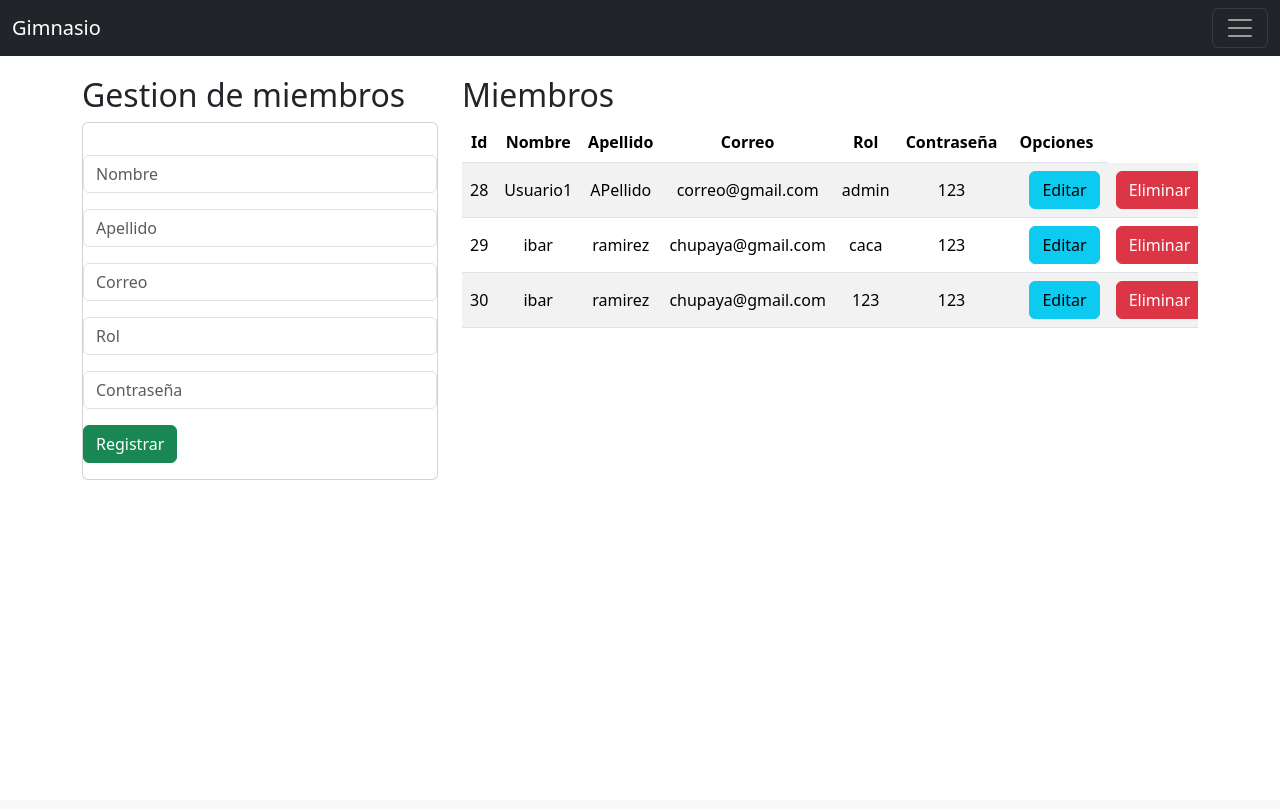
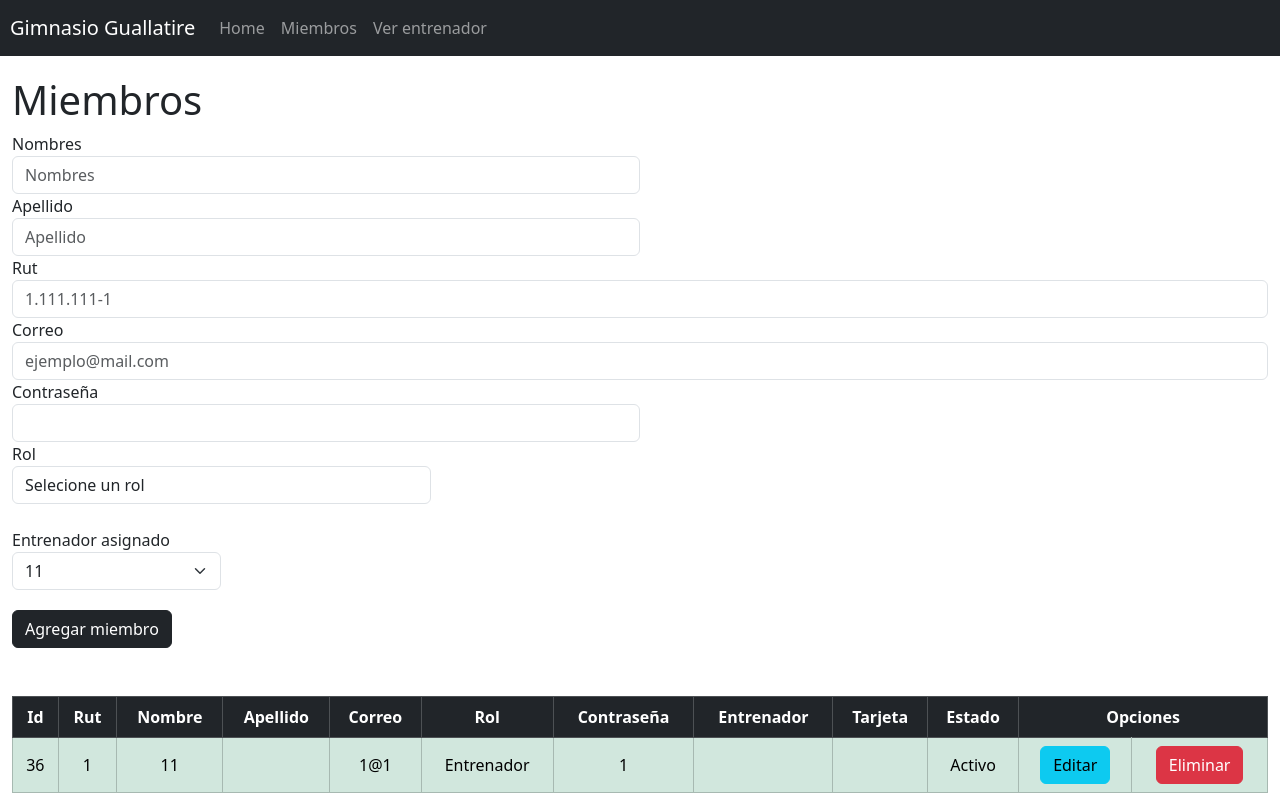
Before and after one commit to CHOP4NCHO/GuallatireGYM, a Django app: page /gestionarMiembros/ in a window 1280 px wide. Before the commit the page ends 480 px from the top, so only its background shows below. Run offline with Django 4.2, Linux system fonts and the light colour scheme; data comes from the database, SQL or seed files in the repository.

Commit message:
Modificaciones LISTO PARA EDITAR

```diff
--- a/Files/Aplicaciones/proyectoGym/templates/base.html
+++ b/Files/Aplicaciones/proyectoGym/templates/base.html
@@ -10,24 +10,28 @@
     <title>Miembros</title>
 </head>
 <body>
-    <nav class="navbar navbar-dark bg-dark">
-        <br>
-        <div class="container-fluid">
-        <a class="navbar-brand" href="#">Gimnasio</a>
-        <button class="navbar-toggler" type="button" data-bs-toggle="collapse" data-bs-target="#navbarNavAltMarkup" aria-controls="navbarNavAltMarkup" aria-expanded="false" aria-label="Toggle navigation">
-            <span class="navbar-toggler-icon"></span>
+    <nav class="navbar navbar-expand-lg navbar-dark bg-dark">
+        <a style="margin-left:10px;"class="navbar-brand" href="#">Gimnasio Guallatire</a>
+        <button class="navbar-toggler" type="button" data-toggle="collapse" data-target="#navbarSupportedContent" aria-controls="navbarSupportedContent" aria-expanded="false" aria-label="Toggle navigation">
+          <span class="navbar-toggler-icon"></span>
         </button>
-        <div class="collapse navbar-collapse" id="navbarNavAltMarkup">
-            <div class="navbar-nav">
-            <a class="nav-link active" aria-current="page" href="#">Ver planes</a>
-            <a class="nav-link active" aria-current="page" href="#">Ver planes</a>
-
-            </div>
+        <div class="collapse navbar-collapse" id="navbarSupportedContent">
+          <ul class="navbar-nav mr-auto">
+            <li class="nav-item active">
+              <a class="nav-link" href="#">Home</a>
+            </li>
+            <li class="nav-item">
+              <a class="nav-link" href="/gestionarMiembros/">Miembros</a>
+            </li>
+            <li class="nav-item dropdown">
+              <a class="nav-link " href="#" id="navbarDropdown" role="button" data-toggle="dropdown" aria-haspopup="true" aria-expanded="false">
+              Ver entrenador
+            </a>
+            </li>
+          </ul>
         </div>
-        </div>
-    </nav>
-
-    <div class="container" style="margin-top:20px;">
+      </nav>
+    <div class="container-fluid" style="margin-top:20px;">
     {% block body %}
     {% endblock %}
     </div>
--- a/Files/Aplicaciones/proyectoGym/templates/gestionMiembros.html
+++ b/Files/Aplicaciones/proyectoGym/templates/gestionMiembros.html
@@ -1,73 +1,101 @@
-{% extends "./base.html"%}
-{% block title%} Gestion de miembros {%endblock%}
-
+{% extends "./base.html" %}
+{% block title%} Gestion de miembros {% endblock %}
+<link rel="stylesheet" href="../static/css/gestionMiembro.css">
 {% block body %}
-<div class ="row">
-    <div class = "col-sm-12 col-md-6 col-lg-4 col-xl-4">
-        {% if messages %}
-        {% for message in messages %}
-        <div class="alert alert-success alert-dismissible">
-            <button type = "button" class="btn-close" aria-label="Close"data-dismiss="alert">&times;</button>
-            <strong class="text-dark">{{message}}</strong>
+<div class="d-inline-block">
+    <h1>Miembros</h1>
 </div>
-        {% endfor %}
-        {% endif %}
-        <h2>Gestion de miembros</h2>
-        <div class ="card">
-            <div class ="card-body"></div>
-            <form action="/registrarUsuario/" method="POST">{% csrf_token %}
-                <div class="mb-3">
-                    <input type="text" name="nombre" class ="form-control" placeholder="Nombre">
+<form action="/registrarUsuario/" method="POST"> {%csrf_token%}
+    <div class="form-row">
+      <div class="form-group col-md-6">
+        <label>Nombres</label>
+        <input type="text" class="form-control" name="nombre" placeholder="Nombres">
       </div>
-                <div class="mb-3">
-                    <input type="text" name="apellido" class="form-control" placeholder="Apellido">
+      <div class="form-group col-md-6">
+        <label>Apellido</label>
+        <input type="text" class="form-control" name="apellido"placeholder="Apellido">
       </div>
-                <div class="mb-3">
-                    <input type="email" name="correo" class="form-control" placeholder="Correo">
     </div>
-                <div class="mb-3">
-                    <input type="text" name="rol"class="form-control" placeholder="Rol">
+    <div class="form-group">
+      <label for="inputAddress">Rut</label>
+      <input type="text" class="form-control"name="rut" placeholder="1.111.111-1">
     </div>
-                <div class="mb-3">
-                    <input type="password" name="contraseña" class="form-control" placeholder="Contraseña">
+    <div class="form-group">
+      <label for="inputAddress2">Correo</label>
+      <input type="email" class="form-control" name="correo" placeholder="ejemplo@mail.com">
     </div>
-                <div class="mb-3">
-                    <button type="submit" class="btn btn-success btn-block ">Registrar</button>
+    <div class="form-row">
+      <div class="form-group col-md-6">
+        <label for="inputCity">Contraseña</label>
+        <input type="" class="form-control" name="contraseña">
+      </div>
+      <div class="form-group col-md-4">
+        <label for="inputState">Rol</label>
+        <select name="rol" class="form-control">
+          <option selected>Selecione un rol</option>
+          <option value ="Cliente">Cliente</option>
+          <option value ="Entrenador">Entrenador</option>
+        </select>
+      </div>
+      <br>
+      <div class="form-group col-md-2">
+        <label>Entrenador asignado</label>
+        <select name="entrenador" id="entrenador" class="form-select">
+        {%for i in Entrenadores%}
+        <option value="cualquiera">{{i.nombre}}</option>
+        {%endfor%}
+        </select>
+        <button type="submit" class="btn btn-dark" style="margin-top:20px;">Agregar miembro</button><br><br><br>
+      </div>
     </div>
   </form>
-        </div>
-    </div>
-    <div class = "col-sm-12 col-md-6 col-lg-8 col-xl-8">
-        <h2>Miembros</h2>
+<div class="d-xxl-flex justify-content-center">
+    <div class = "col-xl-12 col-xl-6 col-xl-8 col-xl-8">
         <div class ="table-responsive">
-            <table class="table table-striped">
-                <thead>
+            <table class="table table-bordered">
+                <thead class="table-dark">
                     <tr>
                         <th>Id</th>
+                        <th>Rut</th>
                         <th>Nombre</th>
                         <th>Apellido</th>
                         <th>Correo</th>
                         <th>Rol</th>
                         <th>Contraseña</th>
+                        <th>Entrenador</th>
+                        <th>Tarjeta</th>
+                        <th>Estado</th>
                         <th colspan="2">Opciones</th>
                     </tr>
                 </thead>
                 <tbody>
-                    {% for u in Usuarios %}
-                    <tr>
+                    {%for u in Usuarios%}
+                    {%if u.activo%}
+                    <tr class="table-success">
+                    {%else%}
+                    <tr class="table-danger">
+                    {%endif%}
                         <td>{{u.idUsuario}}</td>
+                        <td>{{u.rut}}</td>
                         <td>{{u.nombre}}</td>
-                        <td>{{u.apelllido}}</td>
+                        <td>{{u.apellido}}</td>
                         <td>{{u.correo}}</td>
                         <td>{{u.rol}}</td>
                         <td>{{u.contraseña}}</td>
                         <td>{{u.entrenador}}</td>
-                        <td><a href="edicionUsuario/{{u.idUsuario}}" class="btn btn-info">Editar</a></td>
-                        <td><a href="eliminarUsuario/{{u.idUsuario}}" class="btn btn-danger btnEliminacion">Eliminar</a></td>
+                        <td>{{u.tarjeta}}</td>
+                        {%if u.activo%}
+                        <td>Activo</td>
+                        {%else%}
+                        <td>Inactivo</td>
+                        {%endif%}
+                        <td><a href="/edicionUsuario/{{u.idUsuario}}" class="btn btn-info">Editar</a></td>
+                        <td><a href="/eliminarUsuario/{{u.idUsuario}}" class="btn btn-danger btnEliminacion">Eliminar</a></td>
                     </tr>
-                    {% endfor %}
+                    {%endfor%}
                 </tbody>
         </div>
     </div>
 </div>
-{% endblock %}
+
+{%endblock%}
--- a/Files/Aplicaciones/proyectoGym/templates/home.html
+++ b/Files/Aplicaciones/proyectoGym/templates/home.html
@@ -1,5 +1,8 @@
 {% extends "./base.html" %}
 {% block title%} Página Principal {% endblock %}
 {% block body %}
-<h1>BIENVENIDO</h1>
+
+{% if usuario%}
+<h1>Bienvenido {{usuario.nombre}}</h1>
+{%endif%}
 {% endblock %}
--- a/Files/Aplicaciones/proyectoGym/views.py
+++ b/Files/Aplicaciones/proyectoGym/views.py
@@ -3,6 +3,7 @@ from .models import Usuarios
 from django.contrib import messages
 from django.contrib.auth.models import User
 from django.contrib.auth import login
+from django.utils.datastructures import MultiValueDictKeyError
 
 
 # Create your views here.
@@ -11,22 +12,30 @@ def home(request):
         return render(request, "login.html")                                   # Envia la lista a la siguiente vista
 
 def manage(request):
-        usuarios = Usuarios.objects.all()                                     # Para obtener todos los usuarios de la base de datos
-        return render(request, "gestionMiembros.html",{"Usuarios":usuarios})
+        usuarios = Usuarios.objects.all()
+        entrenadores = Usuarios.objects.filter(rol="Entrenador")                               # Para obtener todos los usuarios de la base de datos
+        return render(request, "gestionMiembros.html",{"Usuarios":usuarios,"Entrenadores":entrenadores})
 
 def showLogin(request):
+        print("Function ShowLogin")
         correo = request.POST['correo']
         contraseña = request.POST['contraseña']
         if request.method == "GET":
-                return render(request, "home.html")
+                print("Porque este wea vino en formato GET?")
         else:
+                print("Este metodo de formulario es POST")
                 try:
                         usuario = Usuarios.objects.get(correo=correo,contraseña=contraseña)
+                        print(usuario)
+                        if (usuario.rol == "Cliente"):
+                                return render(request,'home.html',{"usuario":usuario})
+                        elif (usuario.rol == "Entrenador"):
+                                usuarios = Usuarios.objects.all()
+                                return render(request,'gestionMiembros.html',{"Usuarios":usuarios})
                 except:
-                        return render(request, "home.html")
-                else:
-                        print("login")
+                        messages.error(request,"Este usuario no existe")
 
+        return redirect('/')
 def signup(request):
         if (request.method == 'GET'):
                 return render(request, 'signup.html')
@@ -39,20 +48,28 @@ def signup(request):
                         ...
 
 def registrarUsuario(request):
+        rut=request.POST['rut']
         nombre = request.POST['nombre']
         apellido = request.POST['apellido']
         correo = request.POST['correo']
         contraseña= request.POST['contraseña']
         rol = request.POST['rol']
+        try:
+                entrenador = request.POST['entrenador']
+        except MultiValueDictKeyError:
+                entrenador = ""
         if(checkBlank([nombre,apellido,correo,contraseña,rol])):
                messages.success(request,'Algun campo esta mal escroto')
         else:
                 usuario = Usuarios.objects.create(
+                rut = rut,
                 nombre = nombre,
-                apelllido = apellido,
+                apellido = apellido,
                 contraseña = contraseña,
                 correo = correo,
-                rol = rol
+                rol = rol,
+                entrenador = entrenador,
+                activo = True
         )
                 messages.success(request,'Usuario Ingresado')
         return redirect('/gestionarMiembros/')
@@ -72,7 +89,7 @@ def editarUsuario(request):
         usuario = Usuarios.objects.get(idUsuario = idUsuario)
 
         usuario.nombre = nombre
-        usuario.apelllido = apellido
+        usuario.apellido = apellido
         usuario.correo = correo
         usuario.contraseña = contraseña
         usuario.rol = rol
```
Also changed, not shown: Files/Aplicaciones/proyectoGym/models.py (+5 -2 lines), Files/Aplicaciones/proyectoGym/templates/edicionUsuario.html (+6 -2 lines), Files/Aplicaciones/proyectoGym/templates/login.html (+49 -9 lines), Files/Aplicaciones/proyectoGym/migrations/0003_rename_apelllido_usuarios_apellido_usuarios_activo_and_more.py (added), Files/Usuarios.db. Lines whose indentation alone changed are shown as unchanged.
